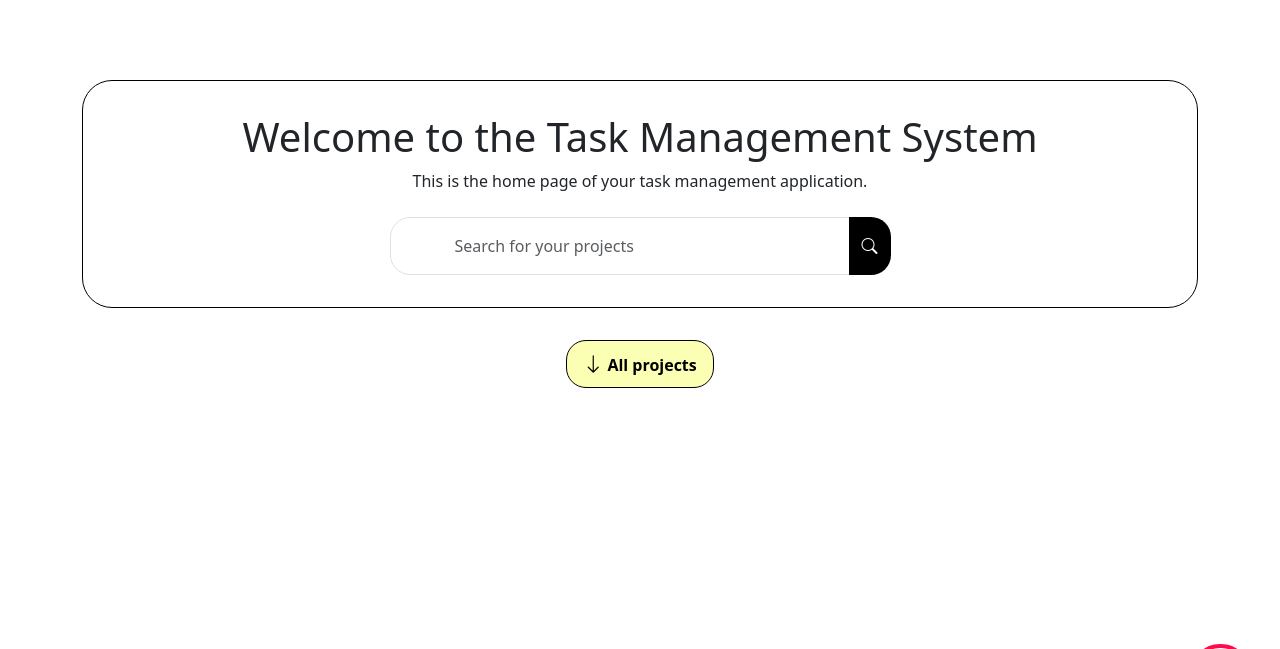
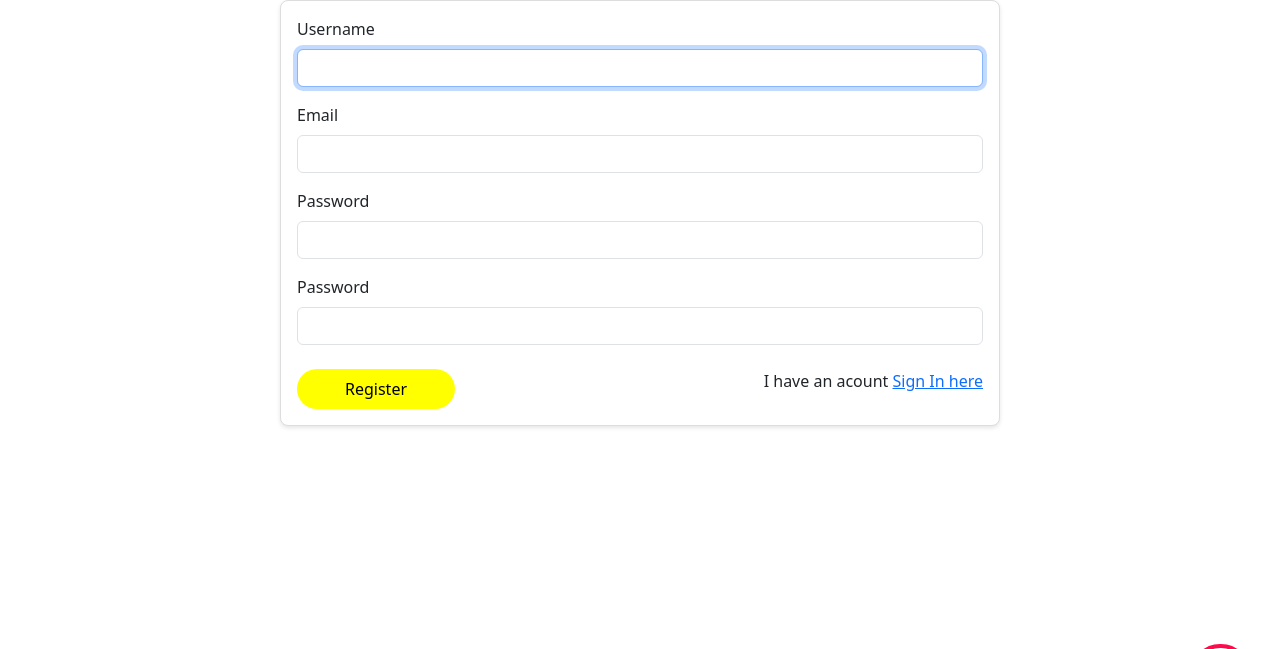
Before and after one commit to Yahya-tirsi/Task-Manager, a Laravel app: page / in a window 1280 px wide. Shown: the part 68-717 px from the top of the page. Run offline with Laravel 12, Linux system fonts and the light colour scheme; data that the repository does not hold is empty; parts of the project's set-up code (start-up, migrations or seed data) failed here and were passed over.

Commit message:
count of tasks for each project

```diff
--- a/app/Http/Controllers/Auth/LoginController.php
+++ b/app/Http/Controllers/Auth/LoginController.php
@@ -29,7 +29,7 @@ class LoginController extends Controller
             return view('welcome', compact("users", "projects"))->with('success', 'Login successful!');
         }
 
-        return back()->withErrors(['email' => 'Invalid credentials'])->withInput();
+        return back()->withErrors(['email' => 'Invalid email!', 'password' => 'Invalid password!'])->withInput();
     }
 
     public function logout()
--- a/public/css/style.css
+++ b/public/css/style.css
@@ -295,10 +295,19 @@
     width: 100%;
     padding: 0.5rem;
     border: 1px solid var(--secendColor);
+    margin-top: 1rem;
+    transition: 0.3s;
+}
+
+.link-view-all-tasks{
+    font-size: 19px;
+    text-align: center;
+    padding: 0.5rem;
 }
 
 .btn-addTask-home:hover {
     background-color: black;
+    color: white;
 }
 
 .encours-section-task {
@@ -399,3 +408,77 @@
     transform: rotate(360deg);
     background-color: #FADCE4;
 }
+
+.div-register{
+    display: flex;
+    justify-content: space-between;
+    align-items: end;
+    margin-top: 1.5rem;
+}
+
+.btn-register{
+    background-color: yellow;
+    border: none;
+    border-radius: 20px;
+    padding: 0.5rem 3rem;
+    transition: 0.3s;
+}
+
+.btn-register:hover{
+    box-shadow: 0px 0px 30px yellow;
+}
+
+.container-projects{
+    position: relative;
+    z-index: 1000;
+}
+
+.top-card-projects{
+    display: flex;
+    justify-content: space-between;
+    align-items: center;
+}
+
+.bell-notification {
+    position: relative;
+    color: black;
+    background-color: yellow;
+    font-size: 18px;
+    border-radius: 30px;
+    padding: 0.3rem 0.6rem;
+    margin-right: 0.6rem;
+    display: inline-flex;
+    align-items: center;
+    cursor: pointer;
+    transition: 0.3s;
+}
+.count-tasks{
+    position: absolute;
+    top: -25px;
+    right: 24px;
+    padding: 0.5rem 2rem;
+    background-color: black;
+    color: white;
+    border-top-left-radius: 20px;
+    border-top-right-radius: 20px;
+    border-bottom-left-radius: 20px;
+    text-align: center;
+    opacity: 0;
+    transition: 0.3s;
+}
+
+.count-tasks-notification {
+    position: absolute;
+    top: -10px;
+    right: -10px;
+    background-color: red;
+    color: white;
+    font-size: 12px;
+    border-radius: 50%;
+    padding: 0.2rem 0.5rem;
+}
+
+.bell-notification:hover .count-tasks {
+    transform: translate(0px, -33px);
+    opacity: 1;
+}
--- a/resources/views/layouts/app.blade.php
+++ b/resources/views/layouts/app.blade.php
@@ -1,5 +1,3 @@
-<!-- resources/views/layouts/app.blade.php -->
-
 <!DOCTYPE html>
 <html lang="en">
 
@@ -21,8 +19,7 @@
         <p id="messageText"></p>
     </div>
 
-    <a href="/logout"> <button class="btn-logout" title="Logout"><i
-                class="bi bi-box-arrow-left"></i></button>
+    <a href="/logout"> <button class="btn-logout" title="Logout"><i class="bi bi-box-arrow-left"></i></button>
     </a>
 
     <div class="container">
--- a/resources/views/partials/navbar.blade.php
+++ b/resources/views/partials/navbar.blade.php
@@ -2,7 +2,7 @@
 
 <nav class="navbar">
     <div class="navbar-container">
-        <a href="{{ url('/') }}" class="navbar-logo">Task Manager</a>
+        <a href="{{ url('/home') }}" class="navbar-logo">Task Manager</a>
         <!-- Update the button to trigger the modal -->
         <button type="button" class="btn-create-project" data-bs-toggle="modal" data-bs-target="#createProjectModal">
             <i class="bi bi-plus-lg"></i> Create Project
@@ -42,9 +42,9 @@
 </div>
 
 <!-- Projects -->
- <div class="container-projects">
+<div class="container-projects">
 
- </div>
+</div>
 
 <script>
     document.getElementById('createProjectForm').addEventListener('submit', function (event) {
--- a/resources/views/profile/auth/signin.blade.php
+++ b/resources/views/profile/auth/signin.blade.php
@@ -12,7 +12,7 @@
                         @csrf
 
                         <div class="mb-3">
-                            <label for="email" class="form-label">{{ __('Email Address') }}</label>
+                            <label for="email" class="form-label">Email Address</label>
                             <input id="email" type="email" class="form-control @error('email') is-invalid @enderror" name="email" value="{{ old('email') }}" required autocomplete="email" autofocus>
                             @error('email')
                                 <span class="invalid-feedback" role="alert">
@@ -32,10 +32,11 @@
                         </div>
 
                         <div class="mb-3">
-                            <button type="submit" class="btn btn-primary">
+                            <button type="submit" class="btn btn-primary btn-projects">
                                 {{ __('Login') }}
                             </button>
                         </div>
+                        <p>I don't have an acount <a href="/">Sign Up here</a></p>
                     </form>
                 </div>
             </div>
--- a/resources/views/profile/auth/signup.blade.php
+++ b/resources/views/profile/auth/signup.blade.php
@@ -12,7 +12,9 @@
 
                             <div class="mb-3">
                                 <label for="username" class="form-label">Username</label>
-                            <input id="username" type="text" class="form-control @error('username') is-invalid @enderror" name="username" value="{{ old('username') }}" required autocomplete="username" autofocus>
+                                <input id="username" type="text"
+                                    class="form-control @error('username') is-invalid @enderror" name="username"
+                                    value="{{ old('username') }}" required autocomplete="username" autofocus>
                                 @error('username')
                                     <span class="invalid-feedback" role="alert">
                                         <strong>{{ $message }}</strong>
@@ -22,7 +24,8 @@
 
                             <div class="mb-3">
                                 <label for="email" class="form-label">Email</label>
-                            <input id="email" type="email" class="form-control @error('email') is-invalid @enderror" name="email" value="{{ old('email') }}" required autocomplete="email">
+                                <input id="email" type="email" class="form-control @error('email') is-invalid @enderror"
+                                    name="email" value="{{ old('email') }}" required autocomplete="email">
                                 @error('email')
                                     <span class="invalid-feedback" role="alert">
                                         <strong>{{ $message }}</strong>
@@ -32,7 +35,9 @@
 
                             <div class="mb-3">
                                 <label for="password" class="form-label">Password</label>
-                            <input id="password" type="password" class="form-control @error('password') is-invalid @enderror" name="password" required autocomplete="new-password">
+                                <input id="password" type="password"
+                                    class="form-control @error('password') is-invalid @enderror" name="password" required
+                                    autocomplete="new-password">
                                 @error('password')
                                     <span class="invalid-feedback" role="alert">
                                         <strong>{{ $message }}</strong>
@@ -42,13 +47,15 @@
 
                             <div class="mb-3">
                                 <label for="password-confirm" class="form-label">Password</label>
-                            <input id="password-confirm" type="password" class="form-control" name="password_confirmation" required autocomplete="new-password">
+                                <input id="password-confirm" type="password" class="form-control"
+                                    name="password_confirmation" required autocomplete="new-password">
                             </div>
 
-                        <div class="mb-3">
-                            <button type="submit" class="btn btn-primary">
+                            <div class="div-register">
+                                <button type="submit" class="btn-register">
                                     {{ __('Register') }}
                                 </button>
+                                <p>I have an acount <a href="/login">Sign In here</a></p>
                             </div>
                         </form>
                     </div>
--- a/resources/views/welcome.blade.php
+++ b/resources/views/welcome.blade.php
@@ -51,7 +51,7 @@
                 <div class="modal-content">
                     <div class="modal-header">
                         <h5 class="modal-title" id="addTaskModalLabel{{ $project->id }}">
-                        Ajouter une tâche à {{ $project->name }}
+                            Add task for : {{ $project->name }}
                         </h5>
                         <button type="button" class="btn-close" data-bs-dismiss="modal" aria-label="Fermer"></button>
                     </div>
@@ -61,7 +61,7 @@
                             <input type="hidden" name="project_id" value="{{ $project->id }}">
 
                             <div class="mb-3">
-                            <label for="taskName{{ $project->id }}" class="form-label">Nom de la tâche</label>
+                                <label for="taskName{{ $project->id }}" class="form-label">Name for task</label>
                                 <input type="text" class="form-control" id="taskName{{ $project->id }}" name="name" required>
                             </div>
 
@@ -72,8 +72,8 @@
                             </div>
 
                             <div class="modal-footer">
-                            <button type="button" class="btn btn-secondary" data-bs-dismiss="modal">Fermer</button>
-                            <button type="submit" class="btn btn-primary">Ajouter la tâche</button>
+                                <button type="button" class="btn btn-secondary" data-bs-dismiss="modal">Close</button>
+                                <button type="submit" class="btn btn-primary add-project">Add task</button>
                             </div>
                         </form>
                     </div>
@@ -141,6 +141,20 @@
     <script>
         let currentProjectId = null;
 
+        // Count of tasks for each project
+        function getTasksProject(idProject) {
+            return fetch('/tasks/project/index')
+                .then((response) => response.json())
+                .then((data) => {
+                    const countTasks = data.filter((task) => task.project_id === idProject);
+                    return countTasks.length;
+                })
+                .catch((error) => {
+                    console.error('Error fetching tasks:', error);
+                    return 0;
+                });
+        }
+
         function handleSearch(event) {
             if (event) {
                 event.preventDefault();
@@ -150,8 +164,6 @@
             fetch(`/allprojects`)
                 .then(response => response.json())
                 .then((data) => {
-                console.log(data);
-
                     const divProjects = document.getElementById("contentProjects").querySelector(".row");
 
                     if (data.length <= 0) {
@@ -171,13 +183,21 @@
                     divProjects.innerHTML = "";
 
                     filterProjects.forEach(item => {
+                        getTasksProject(item.id).then((taskCount) => {
                             divProjects.innerHTML += `
-                            <div class="col-md-4 mb-4">
+                                                            <div class="col-md-4 mb-4" id="container-projects">
                                                                 <div class="card">
                                                                     <div class="card-body">
                                                                         <div class="d-flex justify-content-between align-items-center">
                                                                             <h5 class="card-title">${item.name}</h5>
-                                            <!-- Three-dot menu -->
+
+                                                                            <div class="top-card-projects">
+
+                                                                            <div class="bell-notification">
+                                                                                <i class="bi bi-bell"></i>
+                                                                                <span class="count-tasks-notification"> ${taskCount}</span>
+                                                                                <p class="count-tasks"><span>Tasks :</span> <span>${taskCount}</span> </p>
+                                                                            </div>
                                                                             <div class="dropdown">
                                                                                 <button class="btn btn-link text-muted p-0" type="button"
                                                                                     id="dropdownMenuButton${item.id}" data-bs-toggle="dropdown"
@@ -185,7 +205,7 @@
                                                                                     <i class="bi bi-three-dots-vertical"></i>
                                                                                 </button>
                                                                                 <ul class="dropdown-menu" aria-labelledby="dropdownMenuButton${item.id}">
-                                                    <li><a class="dropdown-item" href="/projects/${item.id}/tasks"><i class="bi bi-eye-fill"></i> View Tasks</a></li>
+                                                                                    <li><a class="dropdown-item link-view-all-tasks" href="/projects/${item.id}/tasks"><i class="bi bi-eye-fill"></i> View Tasks</a></li>
                                                                                     <li><button id="delete-task" type="button"
                                                                                         onclick="deleteProject(${item.id}, '${item.name}')">
                                                                                         <i class="bi bi-trash me-2"></i> Delete
@@ -193,10 +213,13 @@
                                                                                 </ul>
                                                                             </div>
                                                                         </div>
+                                                                            </div>
+                                                                        <hr>
                                                                         <p class="card-text">${item.description}</p>
+
                                                                         <small class="text-muted">Created at: ${new Date(item.created_at).toLocaleString()}</small>
 
-                                        <button class="btn btn-primary btn-sm btn-addTask-home" data-bs-toggle="modal"
+                                                                        <button class="btn-sm btn-addTask-home" data-bs-toggle="modal"
                                                                             data-bs-target="#addTaskModal${item.id}">
                                                                             <i class="bi bi-plus"></i> Add Task
                                                                         </button>
@@ -204,6 +227,7 @@
                                                                 </div>
                                                             </div>
                                                         `;
+                        })
                     });
                 })
                 .catch(error => {
--- a/routes/web.php
+++ b/routes/web.php
@@ -8,7 +8,7 @@ use App\Http\Controllers\TaskController;
 use App\Models\Project;
 use Illuminate\Support\Facades\Route;
 
-Route::get('/', function () {
+Route::get('/home', function () {
     $projects = App\Models\Project::all();
     return view('welcome', compact('projects'));
 });
@@ -23,7 +23,7 @@ Route::delete('/projects/{project}', [ProjectController::class, 'destroy'])->nam
 Route::put('/projects/{project}', [ProjectController::class, 'update'])->name('projects.update');
 
 Route::get('/projects/{project}/tasks', [TaskController::class, 'index'])->name('tasks.index');
-
+// Route::get('/projects/{project}/tasks', [TaskController::class, 'index'])->name('projects.tasks.index');
 Route::post('/projects/{project}/tasks', [TaskController::class, 'store'])->name('tasks.store');
 Route::post('/projects/{project}/tasks', [TaskController::class, 'store2'])->name('tasks.store');
 
@@ -41,13 +41,12 @@ Route::get('/allprojects', [ProjectController::class, 'index'])->name("projects.
 
 Route::get('/tasks/{task}', [TaskController::class, 'show'])->name('tasks.show');
 
-// Route::post('/tasks', [TaskController::class, 'store'])->name('tasks.store');
-
-
+// Get tasks for each project
+Route::get("/tasks/project/index", [TaskController::class, "tsksProject"])->name("tasks.project.index");
 
 // Authentication Routes
-Route::get('/register', [RegisterController::class, 'showRegistrationForm'])->name('register');
-Route::post('/register', [RegisterController::class, 'register']);
+Route::get('/', [RegisterController::class, 'showRegistrationForm'])->name('register');
+Route::post('/', [RegisterController::class, 'register']);
 
 Route::get('/login', [LoginController::class, 'showLoginForm'])->name('login');
 Route::post('/login', [LoginController::class, 'login']);
```
Also changed, not shown: app/Http/Controllers/TaskController.php (+10 -0 lines). Lines whose indentation alone changed are shown as unchanged.
